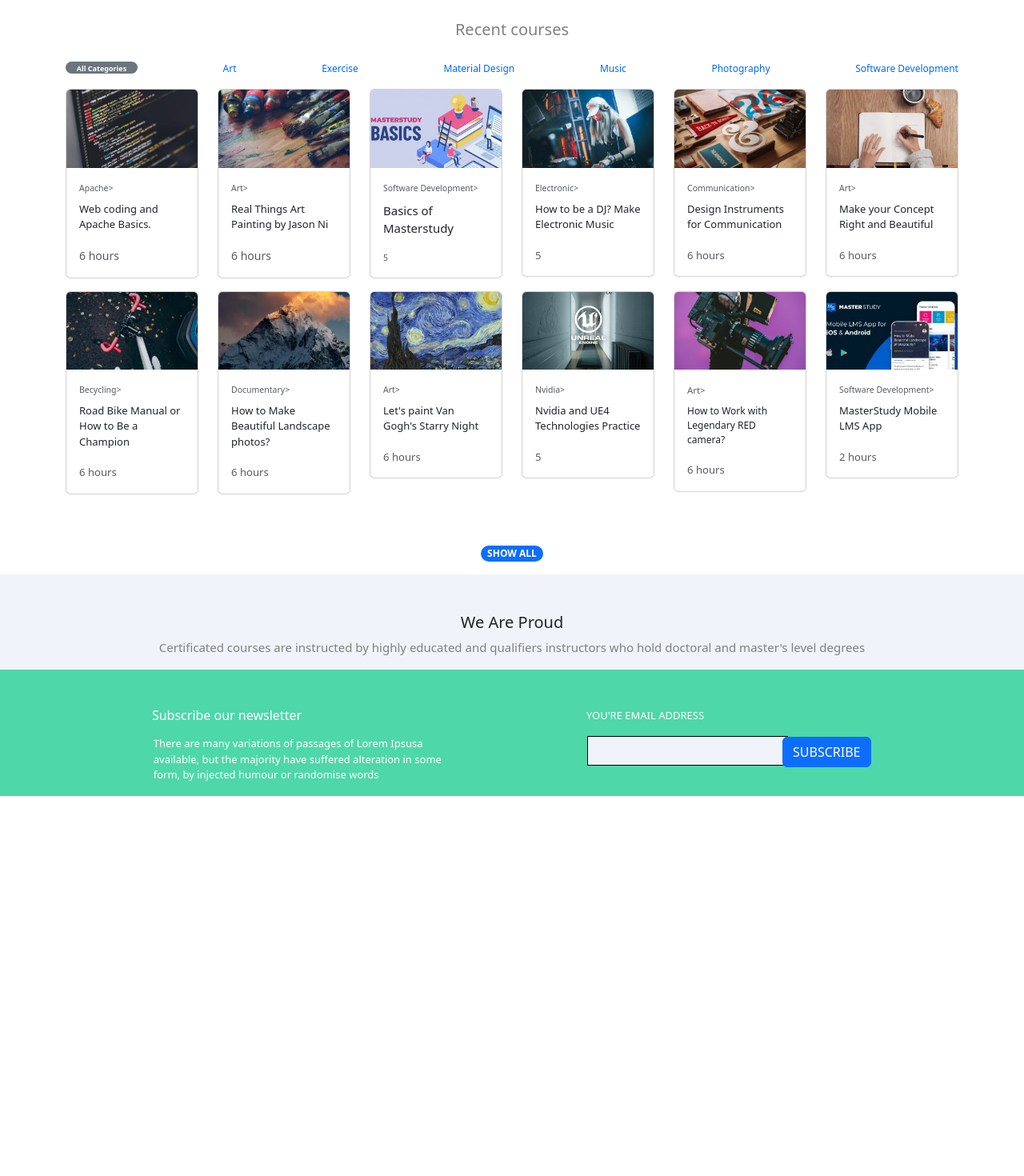
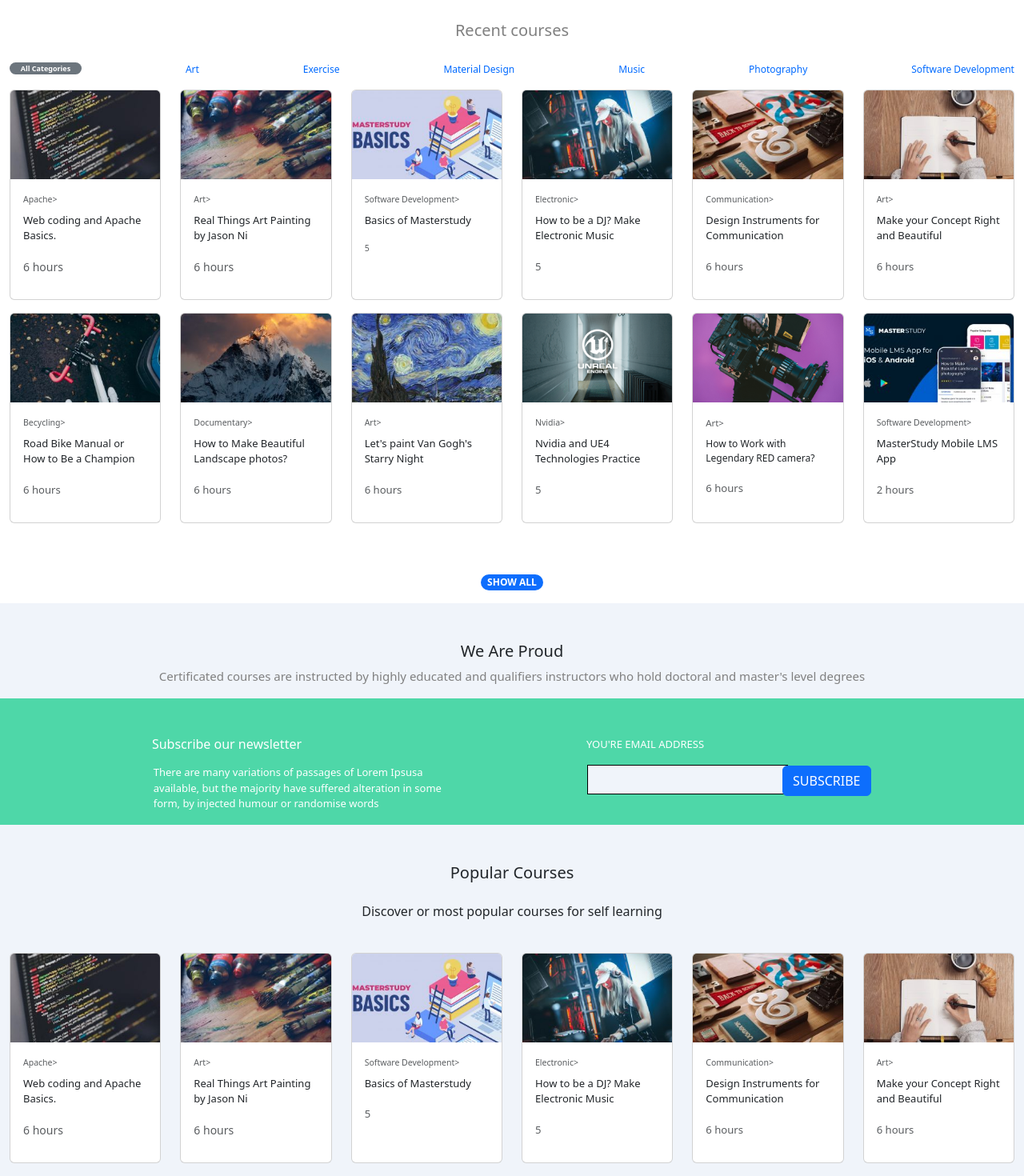
Before and after one commit to Fabio-Marzano/proj-html-vuejs, a Vue app in the folder proj-html-vuejs/: page / in a window 1280 px wide. Shown: the part 1859-3329 px from the top of the page at 80% size. Before the commit the page ends 2854 px from the top, so only its background shows below. Built offline with nearby package versions, Linux system fonts and the light colour scheme; some icons are missing.

Commit message:
[UPD] add-card-img-in-popular-courses

```diff
--- a/proj-html-vuejs/src/components/AppHeader.vue
+++ b/proj-html-vuejs/src/components/AppHeader.vue
@@ -95,7 +95,7 @@
             <div class="col">
     <div class="card h-100 ml-20 mt-3">
       <img src="../assets/Img/cat_5-370x155.jpg" class="card-img-top" alt="...">
-      <div class="card-body">
+      <div class="card-body card-img-2">
 
         <p class="card-text">Music</p>
       </div>
@@ -145,7 +145,7 @@
           </div>
         </div>
       </div>
-      <div class="container">
+      <div class="container-fluid">
         <div class="row">
           <div class="col-12">
             <h3 class="text-grey f-size text-center mt-5">Recent courses</h3>
@@ -166,7 +166,7 @@
           <div class="col-2">
             <div class="card mb-3">
   <img src="../assets/Img/photo-1461749280684-dccba630e2f6-272x161.jpeg" class="card-img-top" alt="...">
-  <div class="card-body">
+  <div class="card-body card-img">
     <p class="card-title f-size-3"><small class="text-body-secondary">Apache></small></p>
     <p class="card-text f-size-2">Web coding and Apache Basics.</p>
     <p class="card-text"><small class="text-body-secondary">6 hours</small></p>
@@ -176,7 +176,7 @@
           <div class="col-2">
             <div class="card mb-3">
   <img src="../assets/Img/cat_2-272x161.jpg" class="card-img-top" alt="...">
-  <div class="card-body">
+  <div class="card-body card-img">
     <p class="card-title f-size-3"><small class="text-body-secondary">Art></small></p>
     <p class="card-text f-size-2">Real Things Art Painting by Jason Ni</p>
     <p class="card-text"><small class="text-body-secondary">6 hours</small></p>
@@ -186,9 +186,9 @@
           <div class="col-2">
             <div class="card mb-3">
   <img src="../assets/Img/course-preview-272x161.jpg" class="card-img-top" alt="...">
-  <div class="card-body">
+  <div class="card-body card-img">
     <p class="card-title f-size-3"><small class="text-body-secondary">Software Development></small></p>
-    <p class="card-text f-size-4">Basics of Masterstudy</p>
+    <p class="card-text f-size-2">Basics of Masterstudy</p>
     <p class="card-text f-size-3"><small class="text-body-secondary">5</small></p>
   </div>
 </div>
@@ -196,7 +196,7 @@
           <div class="col-2">
             <div class="card mb-3">
   <img src="../assets/Img/photo-1496307042754-b4aa456c4a2d-272x161.jpeg" class="card-img-top" alt="...">
-  <div class="card-body">
+  <div class="card-body card-img">
     <p class="card-title f-size-3"><small class="text-body-secondary">Electronic></small></p>
     <p class="card-text f-size-2">How to be a DJ? Make Electronic Music</p>
     <p class="card-text f-size-4"><small class="text-body-secondary">5</small></p>
@@ -206,7 +206,7 @@
           <div class="col-2">
             <div class="card mb-3">
   <img src="../assets/Img/photo-1416339134316-0e91dc9ded92-scaled-272x161.jpeg" class="card-img-top" alt="...">
-  <div class="card-body">
+  <div class="card-body card-img">
     <p class="card-title f-size-3"><small class="text-body-secondary">Communication></small></p>
     <p class="card-text f-size-2">Design Instruments for Communication</p>
     <p class="card-text f-size-4"><small class="text-body-secondary">6 hours</small></p>
@@ -216,7 +216,7 @@
           <div class="col-2">
             <div class="card mb-3">
   <img src="../assets/Img/cathryn-lavery-67852-unsplash-272x161.jpg" class="card-img-top" alt="...">
-  <div class="card-body">
+  <div class="card-body card-img">
     <p class="card-title f-size-3"><small class="text-body-secondary">Art></small></p>
     <p class="card-text f-size-2">Make your Concept Right and Beautiful</p>
     <p class="card-text f-size-4"><small class="text-body-secondary">6 hours</small></p>
@@ -228,7 +228,7 @@
           <div class="col-2">
             <div class="card mb-3">
   <img src="../assets/Img/photo-1475452779376-caebfb988090-272x161.jpeg" class="card-img-top" alt="...">
-  <div class="card-body">
+  <div class="card-body card-img">
     <p class="card-title f-size-3"><small class="text-body-secondary">Becycling></small></p>
     <p class="card-text f-size-2">Road Bike Manual or How to Be a Champion</p>
     <p class="card-text f-size-4"><small class="text-body-secondary">6 hours</small></p>
@@ -238,7 +238,7 @@
           <div class="col-2">
             <div class="card mb-3">
   <img src="../assets/Img/cristian-grecu-762012-unsplash-min-scaled-272x161.jpg" class="card-img-top" alt="...">
-  <div class="card-body">
+  <div class="card-body card-img">
     <p class="card-title f-size-3"><small class="text-body-secondary">Documentary></small></p>
     <p class="card-text f-size-2">How to Make Beautiful Landscape photos?</p>
     <p class="card-text f-size-4"><small class="text-body-secondary">6 hours</small></p>
@@ -248,7 +248,7 @@
           <div class="col-2">
             <div class="card mb-3">
   <img src="../assets/Img/landscape-272x161.jpg" class="card-img-top" alt="...">
-  <div class="card-body">
+  <div class="card-body card-img">
     <p class="card-title f-size-3"><small class="text-body-secondary">Art></small></p>
     <p class="card-text f-size-2">Let's paint Van Gogh's Starry Night</p>
     <p class="card-text f-size-4"><small class="text-body-secondary">6 hours</small></p>
@@ -258,7 +258,7 @@
           <div class="col-2">
             <div class="card mb-3">
   <img src="../assets/Img/12345-1-272x161.png" class="card-img-top" alt="...">
-  <div class="card-body">
+  <div class="card-body card-img">
     <p class="card-title f-size-3"><small class="text-body-secondary">Nvidia></small></p>
     <p class="card-text f-size-2">Nvidia and UE4 Technologies Practice</p>
     <p class="card-text f-size-4"><small class="text-body-secondary">5</small></p>
@@ -268,7 +268,7 @@
           <div class="col-2">
             <div class="card mb-3">
   <img src="../assets/Img/jakob-owens-198234-unsplash-min-1-272x161.png" class="card-img-top" alt="...">
-  <div class="card-body">
+  <div class="card-body card-img">
     <p class="card-title f-size-2"><small class="text-body-secondary">Art></small></p>
     <p class="card-text f-size-3">How to Work with Legendary RED camera?</p>
     <p class="card-text f-size-4"><small class="text-body-secondary">6 hours</small></p>
@@ -278,7 +278,7 @@
           <div class="col-2">
             <div class="card mb-3">
   <img src="../assets/Img/promo_tf-272x161.jpg" class="card-img-top" alt="...">
-  <div class="card-body">
+  <div class="card-body card-img">
     <p class="card-title f-size-3"><small class="text-body-secondary">Software Development></small></p>
     <p class="card-text f-size-2">MasterStudy Mobile LMS App</p>
     <p class="card-text f-size-4"><small class="text-body-secondary">2 hours</small></p>
@@ -314,6 +314,76 @@
           <div class="content-box mr-2"><button type="button" class="btn btn-primary ml-100">SUBSCRIBE</button></div>
         </div>
       </div>
+      <div class="container-fluid bg-container">
+        <div class="row">
+          <div class="col-12">
+            <h3 class="text-center mt-5 f-size">Popular Courses</h3>
+            <p class="text-center mt-4 text-dark">Discover or most popular courses for self learning</p>
+          </div>
+        </div>
+        <div class="row mt-4">
+          <div class="col-2">
+            <div class="card mb-3">
+  <img src="../assets/Img/photo-1461749280684-dccba630e2f6-272x161.jpeg" class="card-img-top" alt="...">
+  <div class="card-body card-img">
+    <p class="card-title f-size-3"><small class="text-body-secondary">Apache></small></p>
+    <p class="card-text f-size-2">Web coding and Apache Basics.</p>
+    <p class="card-text"><small class="text-body-secondary">6 hours</small></p>
+  </div>
+</div>
+          </div>
+          <div class="col-2">
+            <div class="card mb-3">
+  <img src="../assets/Img/cat_2-272x161.jpg" class="card-img-top" alt="...">
+  <div class="card-body card-img">
+    <p class="card-title f-size-3"><small class="text-body-secondary">Art></small></p>
+    <p class="card-text f-size-2">Real Things Art Painting by Jason Ni</p>
+    <p class="card-text"><small class="text-body-secondary">6 hours</small></p>
+  </div>
+</div>
+          </div>
+          <div class="col-2">
+            <div class="card mb-3">
+  <img src="../assets/Img/course-preview-272x161.jpg" class="card-img-top" alt="...">
+  <div class="card-body card-img">
+    <p class="card-title f-size-3"><small class="text-body-secondary">Software Development></small></p>
+    <p class="card-text f-size-2">Basics of Masterstudy</p>
+    <p class="card-text f-size-4"><small class="text-body-secondary">5</small></p>
+  </div>
+</div>
+          </div>
+          <div class="col-2">
+            <div class="card mb-3">
+  <img src="../assets/Img/photo-1496307042754-b4aa456c4a2d-272x161.jpeg" class="card-img-top" alt="...">
+  <div class="card-body card-img">
+    <p class="card-title f-size-3"><small class="text-body-secondary">Electronic></small></p>
+    <p class="card-text f-size-2">How to be a DJ? Make Electronic Music</p>
+    <p class="card-text f-size-4"><small class="text-body-secondary">5</small></p>
+  </div>
+</div>
+          </div>
+          <div class="col-2">
+            <div class="card mb-3">
+  <img src="../assets/Img/photo-1416339134316-0e91dc9ded92-scaled-272x161.jpeg" class="card-img-top" alt="...">
+  <div class="card-body card-img">
+    <p class="card-title f-size-3"><small class="text-body-secondary">Communication></small></p>
+    <p class="card-text f-size-2">Design Instruments for Communication</p>
+    <p class="card-text f-size-4"><small class="text-body-secondary">6 hours</small></p>
+  </div>
+</div>
+          </div>
+          <div class="col-2">
+            <div class="card mb-3">
+  <img src="../assets/Img/cathryn-lavery-67852-unsplash-272x161.jpg" class="card-img-top" alt="...">
+  <div class="card-body card-img">
+    <p class="card-title f-size-3"><small class="text-body-secondary">Art></small></p>
+    <p class="card-text f-size-2">Make your Concept Right and Beautiful</p>
+    <p class="card-text f-size-4"><small class="text-body-secondary">6 hours</small></p>
+  </div>
+</div>
+          </div>
+        </div>
+      </div>
     </main>
   </div>
 </template>
--- a/proj-html-vuejs/src/style.css
+++ b/proj-html-vuejs/src/style.css
@@ -171,6 +171,16 @@
     height: 100px;
 }
 
+.card-img {
+    width: 100px;
+    height: 150px;
+}
+
+.card-img-2 {
+
+    height: 65px;
+}
+
 .btn-center {
     display: flex;
     justify-content: center;
@@ -185,6 +195,10 @@
     color: white;
 }
 
+.text-dark {
+    color:rgb(50, 49, 49)
+}
+
 .content-box {
     background-color: #f0f4fa;
     width: 20%;
```
